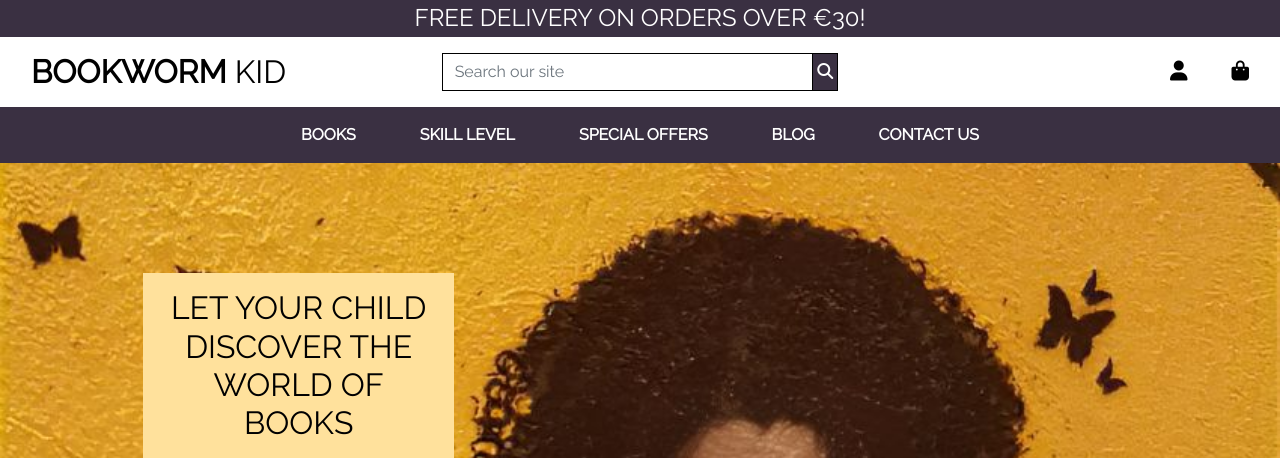
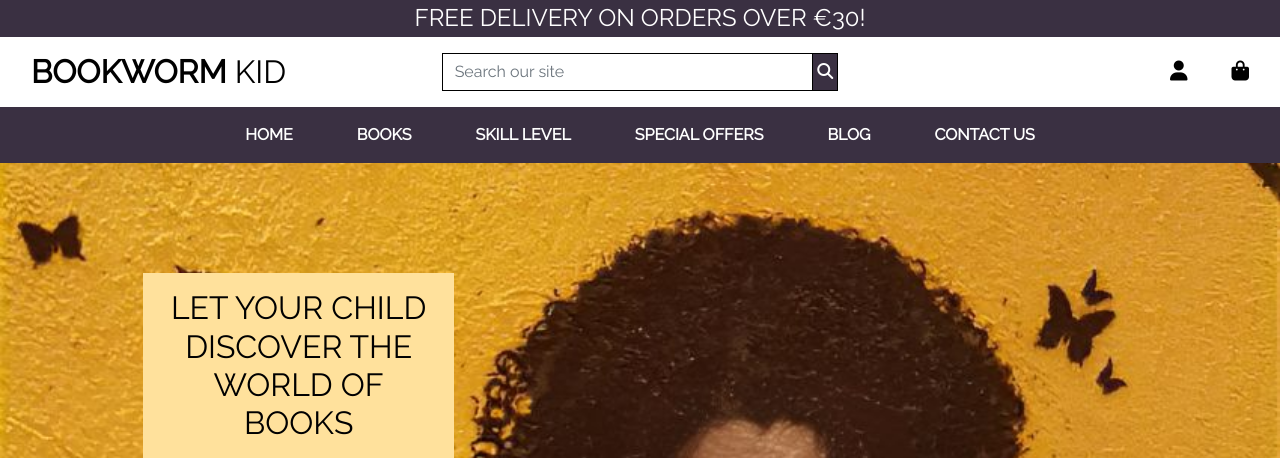
Before and after one commit to lucia2007/bookwormkid, a Django app: page / in a window 1280 px wide. Shown: the top 458 px of the page. Run offline with Django 3.2, Linux system fonts and the light colour scheme; some libraries are stand-ins or nearby versions.

Commit message:
Add HOME to navbar

```diff
--- a/templates/includes/main-nav.html
+++ b/templates/includes/main-nav.html
@@ -1,5 +1,10 @@
 <div class="collapse navbar-collapse bg-navy" id="main-nav">
     <ul class="navbar-nav w-auto mx-auto p-2">
+        <li class="nav-item dropdown">
+            <a class="logo-font font-weight-bold nav-link text-white mr-5" href="{% url 'home' %}" id="home-link">
+                HOME
+            </a>
+        </li>
         <li class="nav-item dropdown">
             <a class="logo-font font-weight-bold nav-link text-white mr-5" href="{% url 'products' %}"
                 id="all-productS-link" data-toggle="dropdown" aria-haspopup="true" aria-expanded="false">
```
